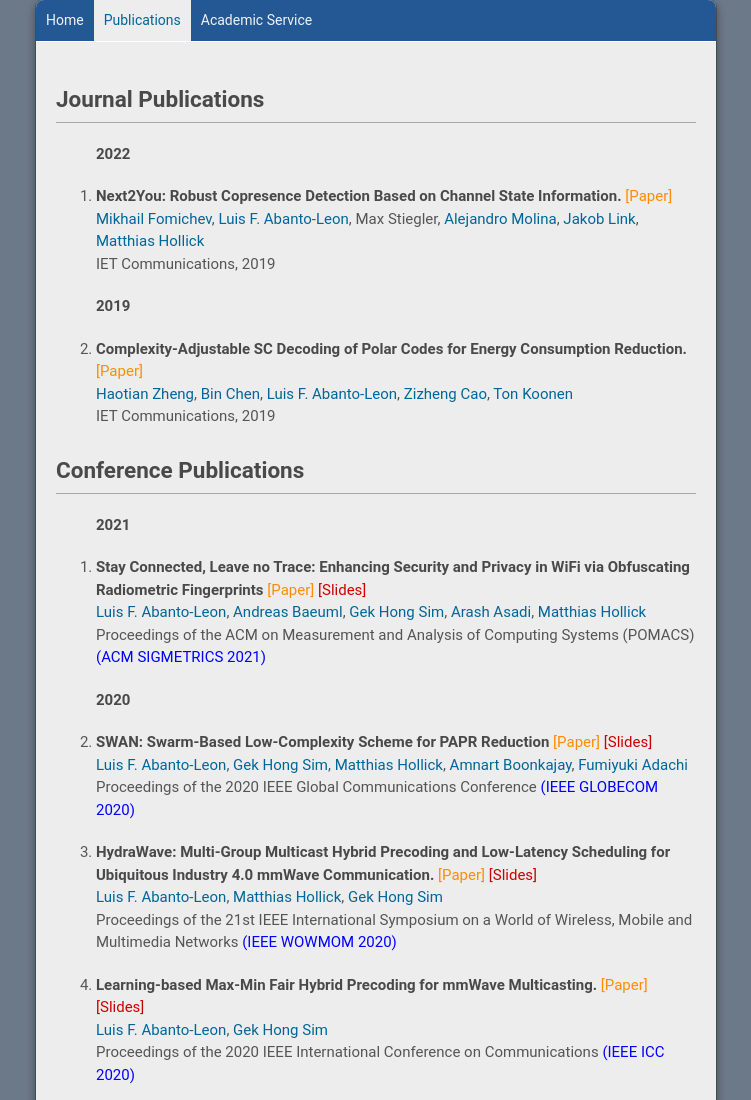
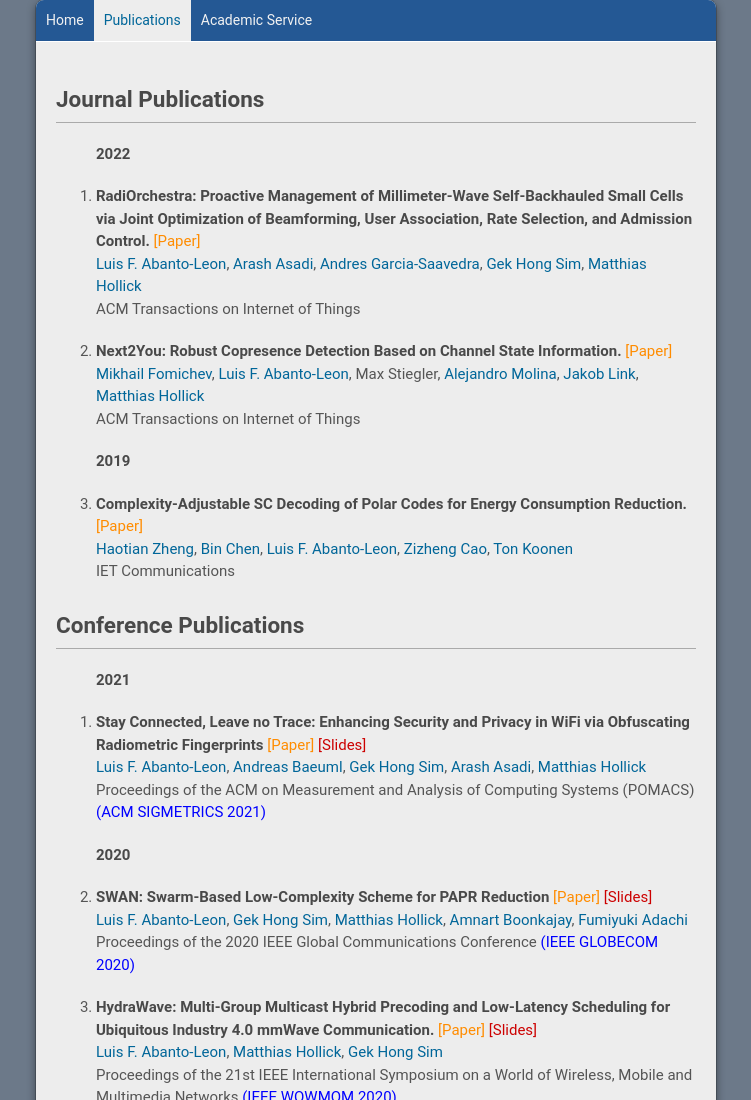
Before and after one commit to l-f-abanto-leon/l-f-abanto-leon.github.io, a plain HTML site: page publications.html in a window 1280 px wide. Shown: the top 1100 px of the page, without its empty margins (264-1015 px from the left). Drawn offline with Linux system fonts and the light colour scheme.

Commit message:
updated pubs

```diff
--- a/publications.html
+++ b/publications.html
@@ -63,6 +63,30 @@
 <div id="year-2019" class="bibyear">
 
 <b>2022</b>
+
+
+<li>
+    <p>
+	<div class="bibentry-article">
+	<div class="bibtitle">
+    <strong>RadiOrchestra: Proactive Management of Millimeter-Wave Self-Backhauled Small Cells via Joint Optimization of Beamforming, User Association, Rate Selection, and Admission Control.</strong>
+		<a href="https://dl.acm.org/doi/10.1145/3491244" style="color: #FF8C00" target="_blank">[Paper]</a>
+
+	<div class="bibauthors">
+		<a href="https://scholar.google.nl/citations?hl=en&user=P51I-OsAAAAJ&view_op=list_works&sortby=pubdate">Luis F. Abanto-Leon</a>,
+		<a href="https://scholar.google.es/citations?user=d3YtqLMAAAAJ&hl=en">Arash Asadi</a>,
+		<a href="https://scholar.google.com/citations?user=zH4j6GcAAAAJ&hl=en"> Andres Garcia-Saavedra</a>,
+		<a href="https://scholar.google.nl/citations?user=diC_npEAAAAJ&amp;hl=en">Gek Hong Sim</a>,
+		<a href="https://scholar.google.com/citations?hl=en&user=yS4WHUQAAAAJ&view_op=list_works&sortby=pubdate">Matthias Hollick</a>
+
+	<div class="bibdetails">
+		ACM Transactions on Internet of Things
+    </p>
+</li>
+
+
+
+
 <li>
     <p>
 	<div class="bibentry-article">
@@ -79,7 +103,7 @@
 		<a href="https://scholar.google.com/citations?hl=en&user=yS4WHUQAAAAJ&view_op=list_works&sortby=pubdate">Matthias Hollick</a>
 
 	<div class="bibdetails">
-		IET Communications, 2019
+		ACM Transactions on Internet of Things
     </p>
 </li>
 
@@ -97,7 +121,7 @@
 		<a href="https://research.tue.nl/en/persons/haotian-zheng">Haotian Zheng</a>, <a href="https://scholar.google.nl/citations?user=YIR_JsUAAAAJ&amp;hl=en">Bin Chen</a>, <a href="https://scholar.google.nl/citations?hl=en&user=P51I-OsAAAAJ&view_op=list_works&sortby=pubdate">Luis F. Abanto-Leon</a>, <a href="https://scholar.google.nl/citations?user=zAY6ewsAAAAJ&amp;hl=en">Zizheng Cao</a>, <a href="https://scholar.google.nl/citations?user=nA6SvIEAAAAJ&amp;hl=en">Ton Koonen</a>
 
 	<div class="bibdetails">
-		IET Communications, 2019
+		IET Communications
     </p>
 </li>
 </ol>
@@ -124,7 +148,11 @@
 		<a href="slides/WOWMOM_2020_Slides.pdf" style="color: #cc0000" target="_blank">[Slides]</a>
 
 	<div class="bibauthors">
-		<a href="https://scholar.google.nl/citations?hl=en&user=P51I-OsAAAAJ&view_op=list_works&sortby=pubdate">Luis F. Abanto-Leon</a>, <a href="https://scholar.google.nl/citations?hl=en&user=P51I-OsAAAAJ&view_op=list_works&sortby=pubdate">Andreas Baeuml</a>, <a href="https://scholar.google.nl/citations?user=diC_npEAAAAJ&amp;hl=en">Gek Hong Sim</a>, <a href="https://scholar.google.es/citations?user=d3YtqLMAAAAJ&hl=en">Arash Asadi</a>, <a href="https://scholar.google.com/citations?hl=en&user=yS4WHUQAAAAJ&view_op=list_works&sortby=pubdate">Matthias Hollick</a>
+		<a href="https://scholar.google.nl/citations?hl=en&user=P51I-OsAAAAJ&view_op=list_works&sortby=pubdate">Luis F. Abanto-Leon</a>,
+		<a href="https://scholar.google.nl/citations?hl=en&user=P51I-OsAAAAJ&view_op=list_works&sortby=pubdate">Andreas Baeuml</a>,
+		<a href="https://scholar.google.nl/citations?user=diC_npEAAAAJ&amp;hl=en">Gek Hong Sim</a>,
+		<a href="https://scholar.google.es/citations?user=d3YtqLMAAAAJ&hl=en">Arash Asadi</a>,
+		<a href="https://scholar.google.com/citations?hl=en&user=yS4WHUQAAAAJ&view_op=list_works&sortby=pubdate">Matthias Hollick</a>
 
 	<div class="bibdetails">
 		Proceedings of the ACM on Measurement and Analysis of Computing Systems (POMACS)
```
